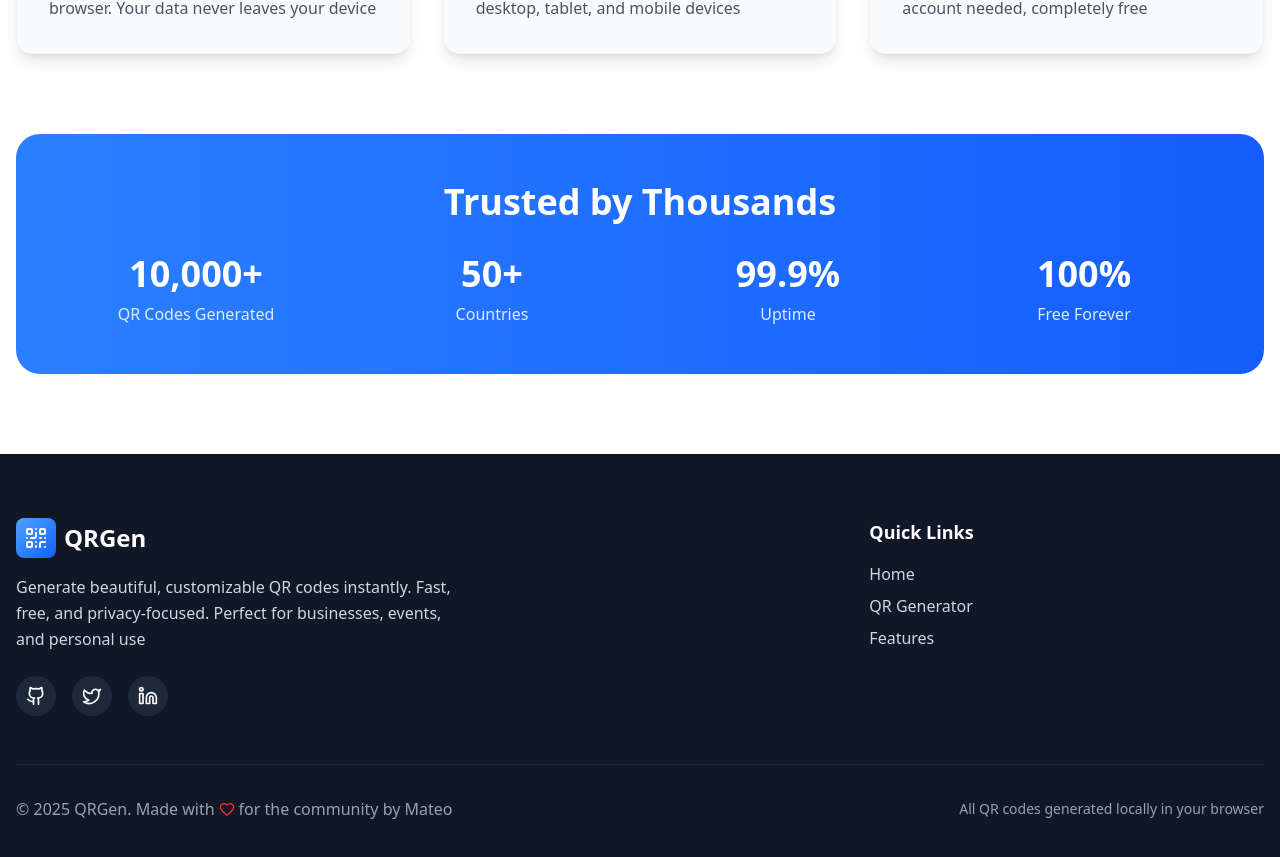
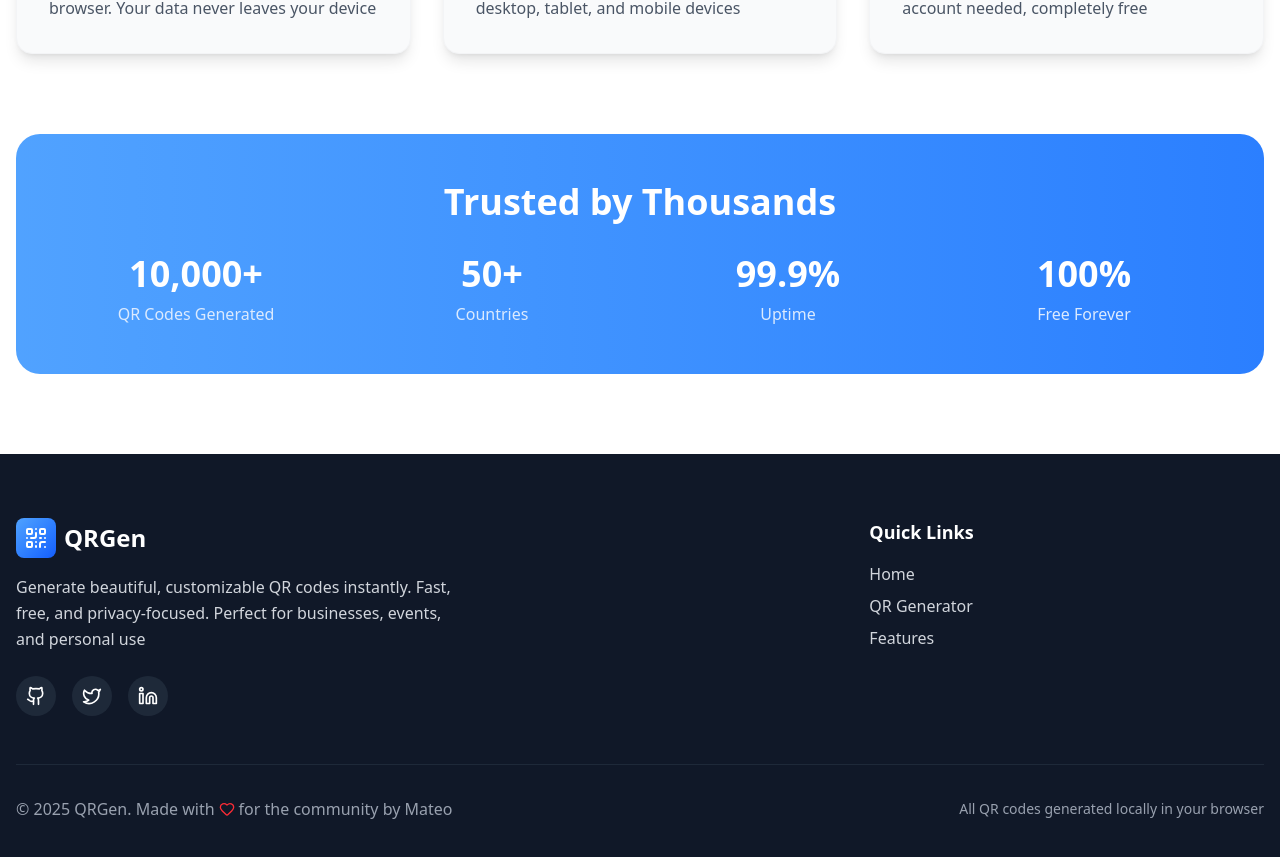
Before and after one commit to mateobetancurb/qr-code-generator, a React (Vite) app: page / in a window 1280 px wide. Shown: the part 2458-3315 px from the top of the page. Built offline with nearby package versions, Linux system fonts and the light colour scheme.

Commit message:
Update Features component color scheme from blue-500 to blue-400 for improved visual consistency.

```diff
--- a/src/components/Features.tsx
+++ b/src/components/Features.tsx
@@ -44,7 +44,7 @@ const Features: React.FC = () => {
 				</div>
 
 				{/* Stats Section */}
-				<div className="mt-20 bg-gradient-to-r from-blue-500 to-blue-600 rounded-3xl p-12 text-center">
+				<div className="mt-20 bg-gradient-to-r from-blue-400 to-blue-500 rounded-3xl p-12 text-center">
 					<h3 className="text-3xl md:text-4xl font-bold text-white mb-8">
 						Trusted by Thousands
 					</h3>
```
